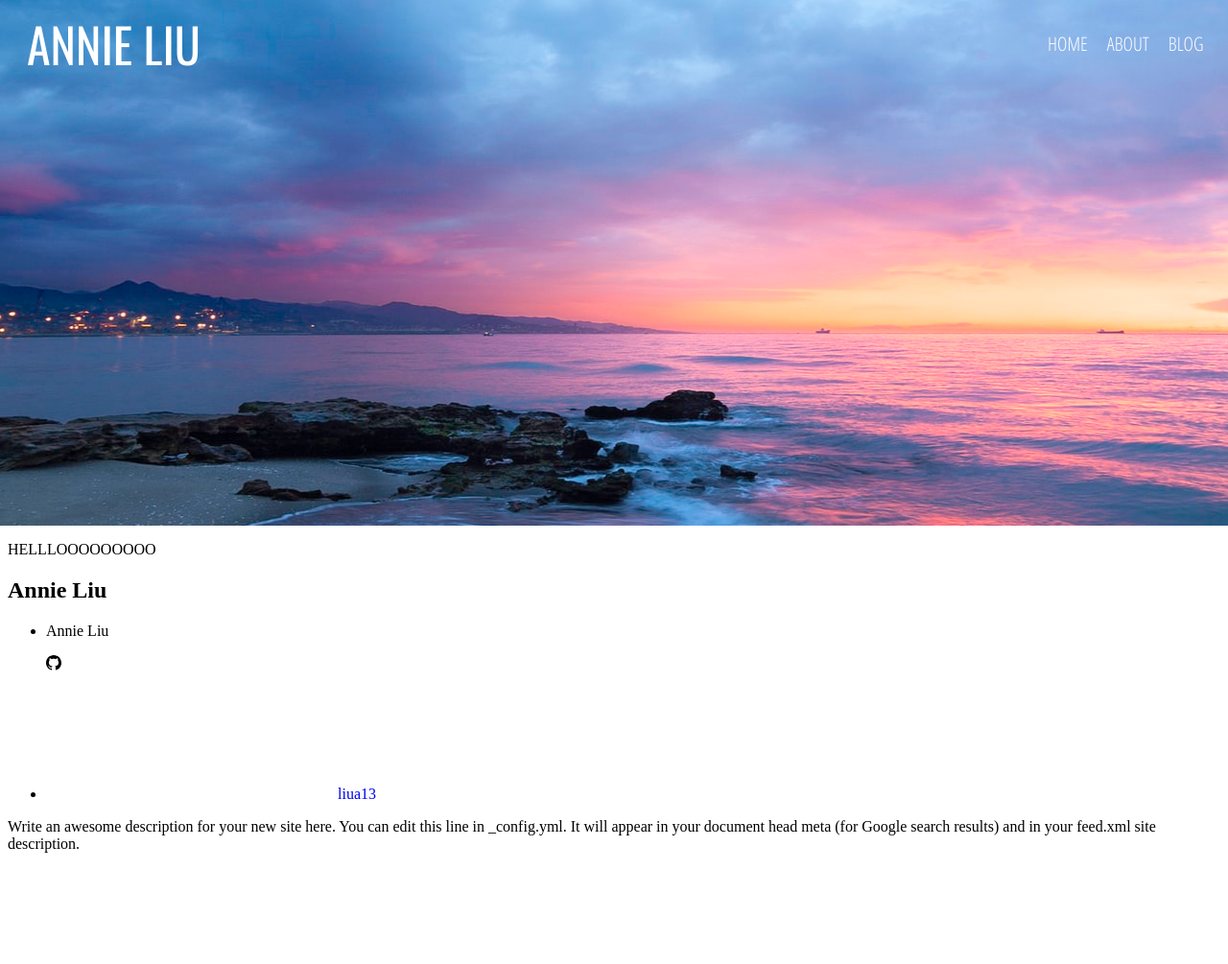
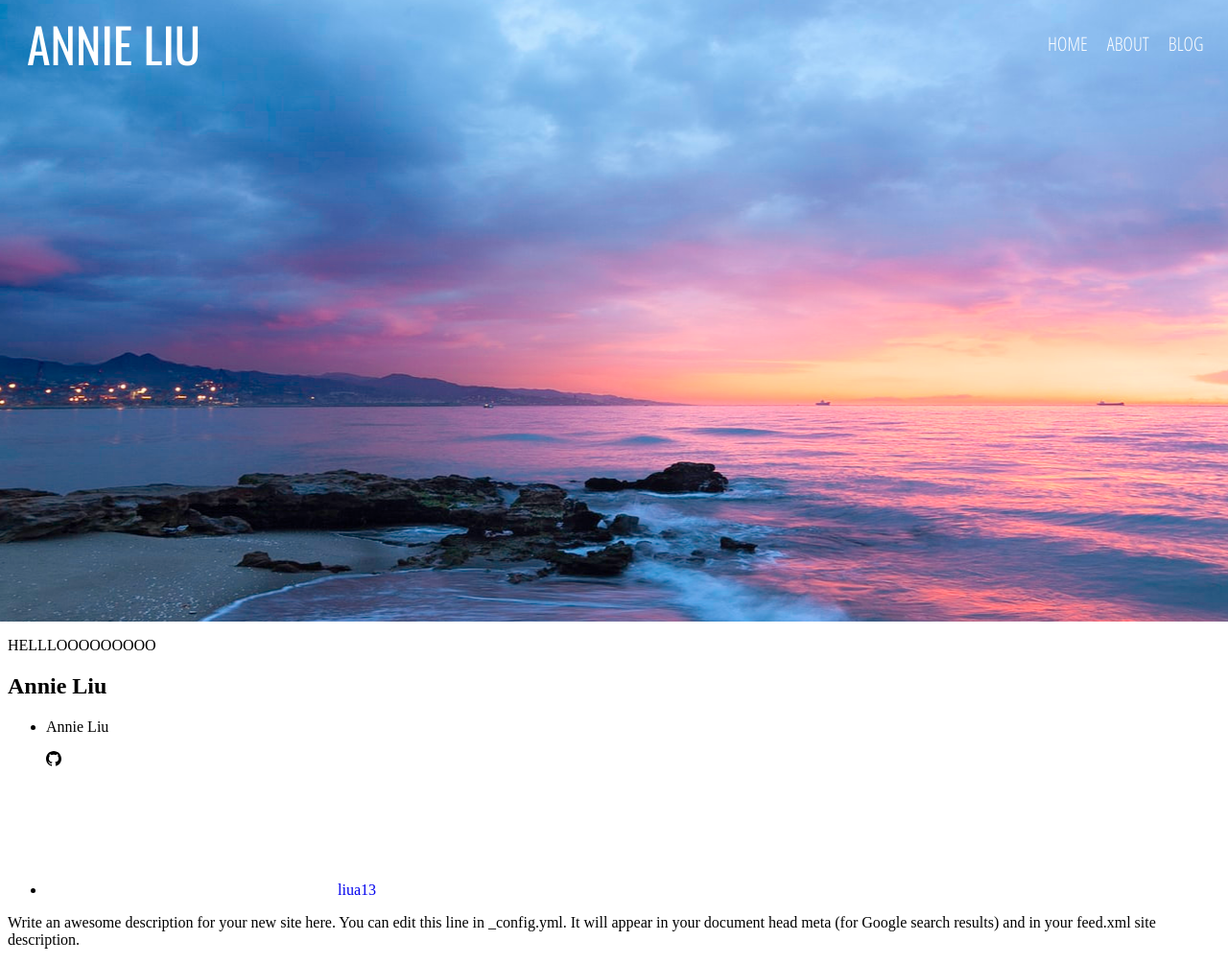
Before and after one commit to liua13/Blog, a Jekyll site: the page built from index.markdown, in a window 1280 px wide. Shown: the whole page at 96% size. Built offline with Jekyll 4.4.1, drawn with Linux system fonts in a browser that asks for light colours; nearby versions of some CDN libraries; before the commit the page ends 905 px from its top, so only the background shows below that.

Commit message:
updated home for phone

```diff
--- a/assets/SCSS/main.scss
+++ b/assets/SCSS/main.scss
@@ -20,10 +20,10 @@ a{
 	background-repeat: no-repeat;
 	background-attachment: fixed;
 	background-position: center;
-	min-height: 750px;
+	min-height: 800px;
 	width: 105%;
 	padding: 0;
-	margin: -300px 0px 0px -10px;
+	margin: -250px 0px 0px -10px;
 }
 
 // *** nav bar ***
```
